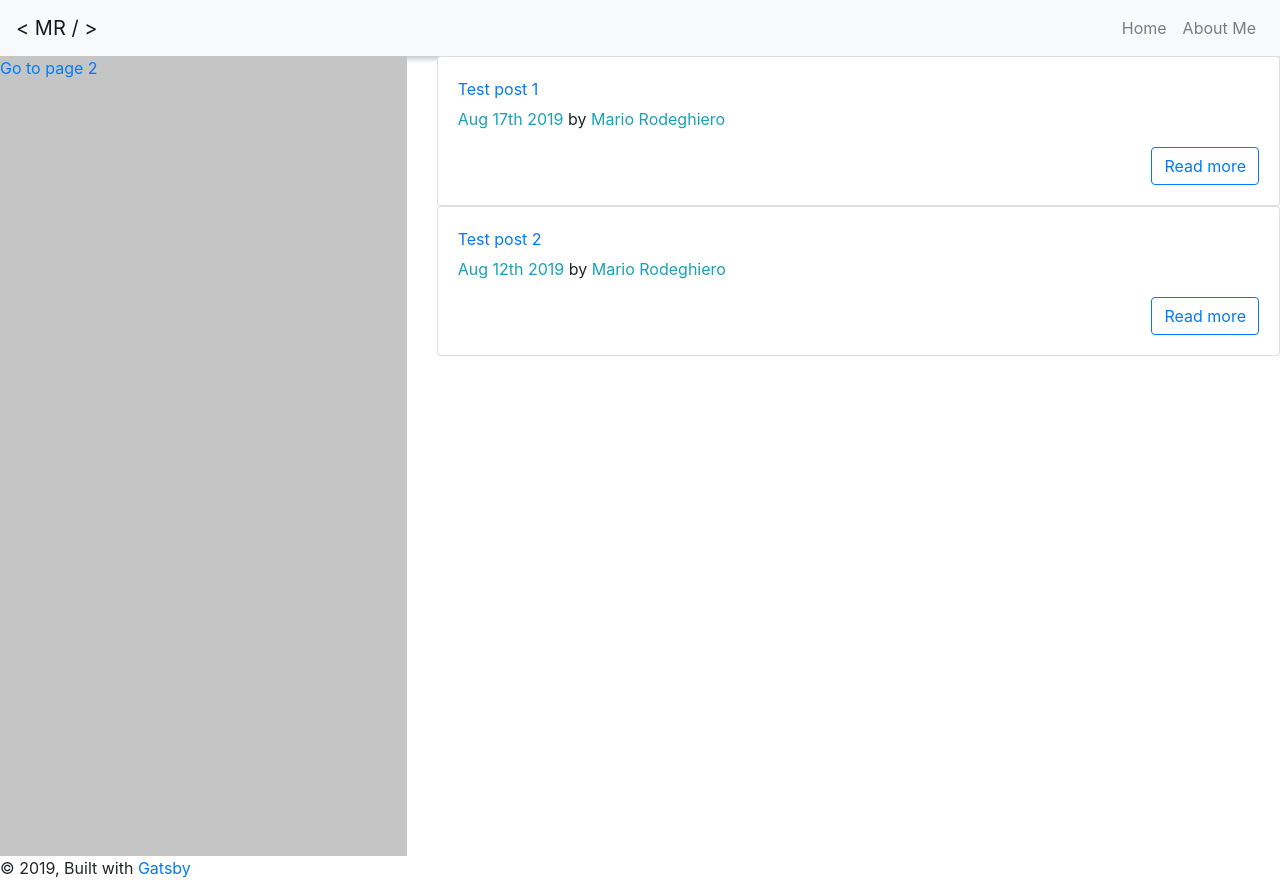
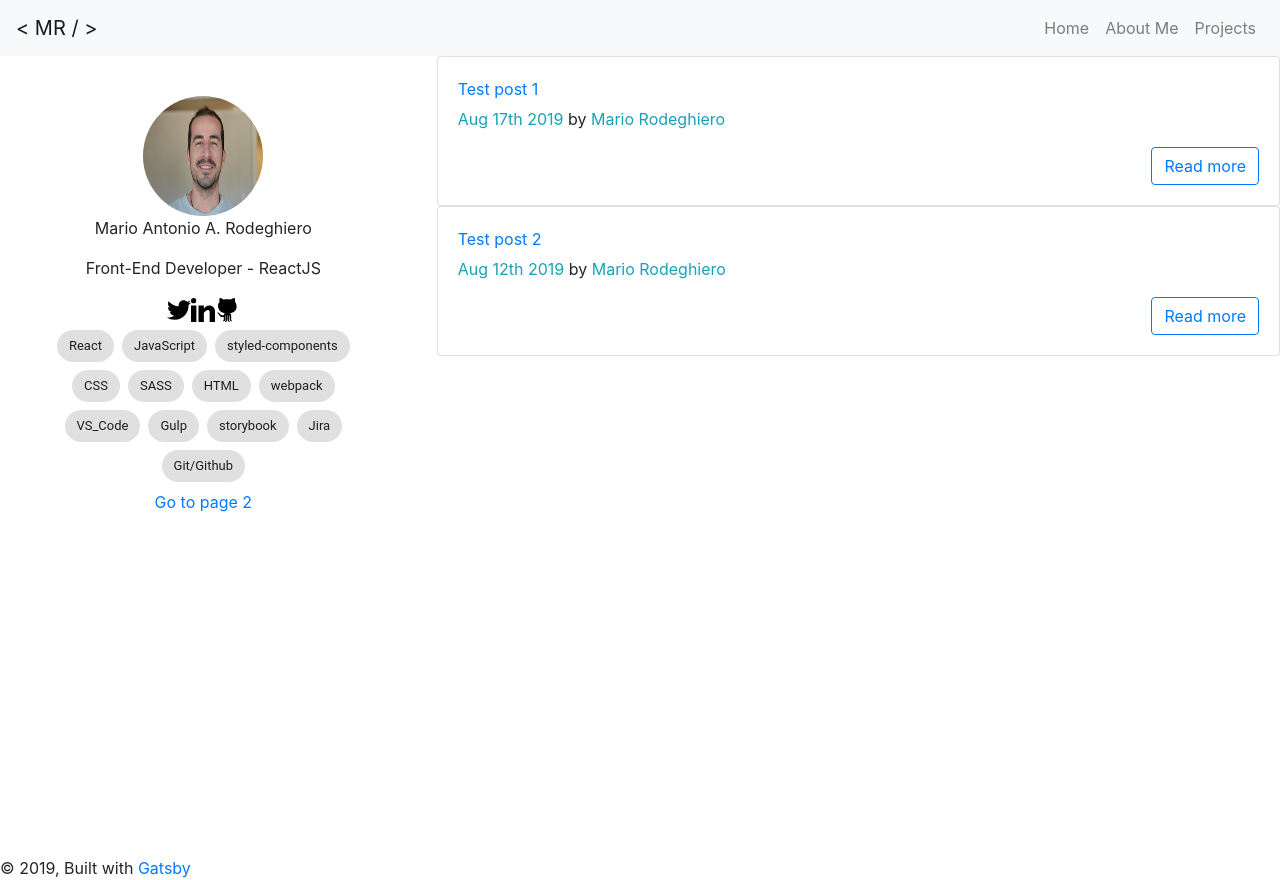
Before and after one commit to mariorodeghiero/mariorodeghiero.github.io, a Gatsby site: page / in a window 1280 px wide. Built offline with nearby package versions, Linux system fonts and the light colour scheme; Gatsby itself is replaced by a stand-in of ours.

Commit message:
add: material ui

```diff
--- a/package.json
+++ b/package.json
@@ -5,6 +5,7 @@
   "version": "0.1.0",
   "author": "Kyle Mathews <mathews.kyle@gmail.com>",
   "dependencies": {
+    "@material-ui/core": "^4.4.0",
     "babel-plugin-styled-components": "^1.10.6",
     "bootstrap": "^4.3.1",
     "gatsby": "^2.13.67",
--- /dev/null
+++ b/src/components/Chip/index.js
@@ -0,0 +1,60 @@
+import React from "react"
+import { makeStyles } from "@material-ui/core/styles"
+import Chip from "@material-ui/core/Chip"
+
+const useStyles = makeStyles(theme => ({
+  root: {
+    display: "flex",
+    justifyContent: "center",
+    flexWrap: "wrap",
+    padding: theme.spacing(0.5),
+  },
+  chip: {
+    margin: theme.spacing(0.5),
+  },
+}))
+
+export default function ChipsArray() {
+  const classes = useStyles()
+  const [chipData, setChipData] = React.useState([
+    { key: 0, label: "React" },
+    { key: 1, label: "JavaScript" },
+    { key: 2, label: "styled-components" },
+    { key: 3, label: "CSS" },
+    { key: 4, label: "SASS" },
+    { key: 5, label: "HTML" },
+    { key: 6, label: "webpack" },
+    { key: 6, label: "VS_Code" },
+    { key: 7, label: "Gulp" },
+    { key: 7, label: "storybook" },
+    { key: 8, label: "Jira" },
+    { key: 8, label: "Git/Github" },
+  ])
+
+  const handleDelete = chipToDelete => () => {
+    if (chipToDelete.label === "React") {
+      alert("Why would you want to delete React?! :)")
+      return
+    }
+
+    setChipData(chips => chips.filter(chip => chip.key !== chipToDelete.key))
+  }
+
+  return (
+    <div className={classes.root}>
+      {chipData.map(data => {
+        let icon
+
+        return (
+          <Chip
+            key={data.key}
+            icon={icon}
+            label={data.label}
+            // onDelete={handleDelete(data)}
+            className={classes.chip}
+          />
+        )
+      })}
+    </div>
+  )
+}
--- a/src/components/Header/header.js
+++ b/src/components/Header/header.js
@@ -12,6 +12,7 @@ import {
   UncontrolledDropdown,
   DropdownToggle,
   DropdownMenu,
+  ToastHeader,
 } from "reactstrap"
 
 import * as S from "./styled"
@@ -28,6 +29,9 @@ const Header = ({ siteTitle }) => (
           <NavItem>
             <NavLink href="/about">About Me</NavLink>
           </NavItem>
+          <NavItem>
+            <NavLink href="/about">Projects</NavLink>
+          </NavItem>
         </Nav>
       </Collapse>
     </Navbar>
--- a/src/components/Header/styled.js
+++ b/src/components/Header/styled.js
@@ -1,7 +1,7 @@
 import styled from "styled-components"
 
 export const Header = styled.div`
-  -webkit-box-shadow: 0 3px 5px rgba(57, 63, 72, 0.3);
+  /* -webkit-box-shadow: 0 3px 5px rgba(57, 63, 72, 0.3);
   -moz-box-shadow: 0 3px 5px rgba(57, 63, 72, 0.3);
-  box-shadow: 0 3px 5px rgba(57, 63, 72, 0.3);
+  box-shadow: 0 3px 5px rgba(57, 63, 72, 0.3); */
 `
--- a/src/pages/index.js
+++ b/src/pages/index.js
@@ -2,11 +2,37 @@ import React from "react"
 import { Link, graphql, StaticQuery } from "gatsby"
 
 import Post from "../components/Post"
+import Chip from "../components/Chip"
 
 import Layout from "../components/layout"
 import SEO from "../components/seo"
 import "bootstrap/dist/css/bootstrap.min.css"
 import { Container, Row, Col } from "reactstrap"
+
+import Twitter from "../images/twitter-icon.svg"
+import LinkedIn from "../images/linkedin-icon.svg"
+import GitHub from "../images/github-icon.svg"
+import Perfil from "../images/perfil.jpeg"
+
+import styled from "styled-components"
+
+export const Icon = styled.img`
+  width: 24px;
+  height: 24px;
+`
+
+export const Picture = styled.img`
+  width: 120px;
+  height: 120px;
+  background-repeat: no-repeat;
+  background-position: center;
+  background-size: cover;
+  -webkit-background-size: cover;
+  -moz-background-size: cover;
+  -o-background-size: cover;
+  background-size: cover;
+  border-radius: 50%;
+`
 
 const IndexPage = () => (
   <Layout>
@@ -15,8 +41,25 @@ const IndexPage = () => (
     <Row>
       <Col md="4">
         <div
-          style={{ height: "100vh", width: "100%", backgroundColor: "#c5c5c5" }}
+          style={{
+            height: "100vh",
+            width: "100%",
+            // backgroundColor: "#c5c5c5",
+            textAlign: "center",
+            padding: "40px",
+          }}
         >
+          <Picture src={Perfil} alt="Mario Antonio do Amaral Rodeghiero" />
+          <p>Mario Antonio A. Rodeghiero</p>
+          <p>Front-End Developer - ReactJS</p>
+          <div>
+            <Icon src={Twitter} alt="Twitter" />
+            <Icon src={LinkedIn} alt="LinkedIn" />
+            <Icon src={GitHub} alt="GitHub" />
+          </div>
+          <div>
+            <Chip />
+          </div>
           <Link to="/page-2/">Go to page 2</Link>
         </div>
       </Col>
```
Also changed, not shown: src/images/github-icon.svg (added), src/images/linkedin-icon.svg (added), src/images/perfil.jpeg (added), src/images/twitter-icon.svg (added), 1 other file.
